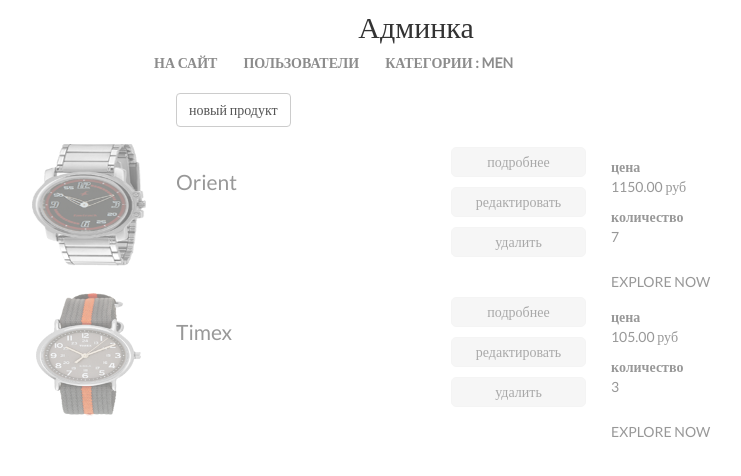
After one commit to Ildarko99/watches, a Django app: page /my/admin/category/1/products/ in a window 1280 px wide. The commit adds this page. Shown: the top 476 px of the page, without its empty margins (224-965 px from the left). Run offline with Django 3.2, Linux system fonts and the light colour scheme; data comes from the database, SQL or seed files in the repository; both versions use the stored data as it was after the commit; some libraries are stand-ins or nearby versions.

```diff
--- /dev/null
+++ b/adminapp/templates/adminapp/category_products_list.html
@@ -0,0 +1,39 @@
+{% extends 'adminapp/base.html' %}
+{% load static %}
+
+
+{% block container %}
+    <div class="products_list">
+        <a class="new_product btn btn-default"
+           href={% url 'my_admin:product_create' category_pk=category.pk %}>новый продукт</a>
+
+        {% for object in object_list %}
+            <div class="product_record {% if not object.is_active %}not_active{% endif %}">
+                <img src="/media/{{ object.image|default:'products_images/default.jpg' }}" alt="{{ object.name }}">
+                <div class="product_name">
+                    {{ object.name|title }}
+                </div>
+                <div class="product_actions">
+                    <button>
+                        <a href={#% url 'my_admin:product_read' object.pk %#}>подробнее</a>
+                    </button>
+                    <button>
+                        <a href={#% url 'my_admin:product_update' object.pk %#}>редактировать</a>
+                    </button>
+                    <button>
+                        <a href={#% url 'my_admin:product_delete' object.pk %#}>удалить</a>
+                    </button>
+                </div>
+                <div class="summary">
+                    <b>цена</b>
+                    <p>{{ object.price }} руб</p>
+                    <b>количество</b>
+                    <p>{{ object.quantity }}</p>
+                </div>
+                <div class="product_desc">
+                    {{ object.short_desc|capfirst }}
+                </div>
+            </div>
+        {% endfor %}
+    </div>
+{% endblock %}
--- a/adminapp/templates/mainapp/productcategory_list.html
+++ b/adminapp/templates/mainapp/productcategory_list.html
@@ -13,7 +13,7 @@
                     {{ object.name|title }}
                 </div>
                 <div class="category_actions">
-                    <a href="{#% url 'my_admin:category_products' object.pk %#}"
+                    <a href="{% url 'my_admin:category_products' object.pk %}"
                        class="btn btn-info">
                         товары категории
                     </a>
--- a/adminapp/urls.py
+++ b/adminapp/urls.py
@@ -15,4 +15,7 @@
     path('category/create/', adminapp.ProductCategoryCreate.as_view(), name='category_create'),
     path('category/<int:category_pk>/update/', adminapp.ProductCategoryUpdate.as_view(), name='category_update'),
     path('category/<int:pk>/delete/', adminapp.ProductCategoryDelete.as_view(), name='category_delete'),
+
+    path('category/<int:category_pk>/products/', adminapp.category_products, name='category_products'),
+    path('category/<int:category_pk>/product/create/', adminapp.product_create, name='product_create'),
 ]
--- a/adminapp/views.py
+++ b/adminapp/views.py
@@ -6,7 +6,8 @@
 from django.utils.decorators import method_decorator
 from django.views.generic import ListView, CreateView, UpdateView, DeleteView
 
-from adminapp.forms import AdminShopUserCreateForm, AdminShopUserUpdateForm, AdminProductCategoryCreateForm
+from adminapp.forms import AdminShopUserCreateForm, AdminShopUserUpdateForm, AdminProductCategoryCreateForm, \
+    AdminProductUpdateForm
 from mainapp.models import ProductCategory
 
 
@@ -145,3 +146,87 @@
         self.object.is_active = False
         self.object.save()
         return HttpResponseRedirect(self.get_success_url())
+
+
+user_passes_test(lambda u: u.is_superuser)
+def category_products(request, category_pk):
+    category = get_object_or_404(ProductCategory, pk=category_pk)
+    object_list = category.product_set.all()
+    context = {
+        'page_title': f'категория {category.name}/продукты',
+        'category': category,
+        'object_list': object_list
+    }
+    return render(request, 'adminapp/category_products_list.html', context)
+
+
+@user_passes_test(lambda u: u.is_superuser)
+def product_create(request, category_pk):
+    category = get_object_or_404(ProductCategory, pk=category_pk)
+    if request.method == 'POST':
+        form = AdminProductUpdateForm(request.POST, request.FILES)
+        if form.is_valid():
+            form.save()
+            return HttpResponseRedirect(reverse(
+                'my_admin:category_products',
+                kwargs={'category_pk': category.pk}
+            ))
+    else:
+        form = AdminProductUpdateForm(
+            initial={
+                'category': category,
+            }
+        )
+
+    context = {
+        'page_title': 'продукты/создание',
+        'form': form,
+        'category': category,
+    }
+    return render(request, 'adminapp/product_update.html', context)
+
+# @user_passes_test(lambda u: u.is_superuser)
+# def product_update(request, pk):
+#     product = get_object_or_404(Product, pk=pk)
+#     if request.method == 'POST':
+#         form = AdminProductUpdateForm(request.POST, request.FILES, instance=product)
+#         if form.is_valid():
+#             form.save()
+#             return HttpResponseRedirect(reverse(
+#                 'my_admin:category_products',
+#                 kwargs={'pk': product.category.pk}
+#             ))
+#     else:
+#         form = AdminProductUpdateForm(instance=product)
+#
+#     context = {
+#         'title': 'продукты/редактирование',
+#         'form': form,
+#         'category': product.category,
+#     }
+#     return render(request, 'adminapp/product_update.html', context)
+#
+#
+#
+# @user_passes_test(lambda u: u.is_superuser)
+# def product_delete(request, pk):
+#     obj = get_object_or_404(Product, pk=pk)
+#
+#     if request.method == 'POST':
+#         obj.is_active = False
+#         obj.save()
+#         return HttpResponseRedirect(reverse(
+#             'my_admin:category_products',
+#             kwargs={'pk': obj.category.pk}
+#         ))
+#
+#     context = {
+#         'title': 'продукты/удаление',
+#         'object': obj,
+#     }
+#     return render(request, 'adminapp/product_delete.html', context)
+#
+#
+# class ProductDetail(DetailView):
+#     model = Product
+#     pk_url_kwarg = 'product_pk'
--- a/static/css/style.css
+++ b/static/css/style.css
@@ -3180,6 +3180,14 @@
     font-size: 150%;
 }
 
+.product_record .product_actions {
+    display: block;
+    float: left;
+    margin-top: 0px;
+    margin-left: 25px;
+    width: 135px;
+}
+
 .product_record .product_desc {
     display: block;
     float: left;
@@ -3461,7 +3469,43 @@
 
 
 .product_record .product_actions {
-    display: block;}
+    display: block;
+    float: left;
+    margin-top: 0px;
+    margin-left: 25px;
+    width: 135px;
+}
+
+.product_record .product_desc {
+    display: block;
+    float: left;
+    margin-top: 15px;
+    margin-left: 25px;
+    width: 350px;
+}
+
+.product_record .summary {
+    display: block;
+    float: left;
+    margin-top: 15px;
+    margin-left: 25px;
+    width: 100px;
+}
+
+.product_record img {
+    display: block;
+    float: left;
+    height: 125px;
+    width: 125px;
+    border-radius: 25px;
+}
+
+
+.new_category_form {
+    margin: 0 auto;
+    width: 600px;
+}
+
 
 .basket_container {
     margin: 25px auto;
```
Also changed, not shown: other parts of static/css/style.css (+88 -0 lines), adminapp/forms.py (+6 -1 lines), adminapp/templates/adminapp/product_delete.html (added, +19 -0 lines), adminapp/templates/adminapp/product_update.html (added, +19 -0 lines), db.sqlite3, media/products_images/casio_LW-200.jpeg (added), static/images/casio_LW-200.jpeg (added).
